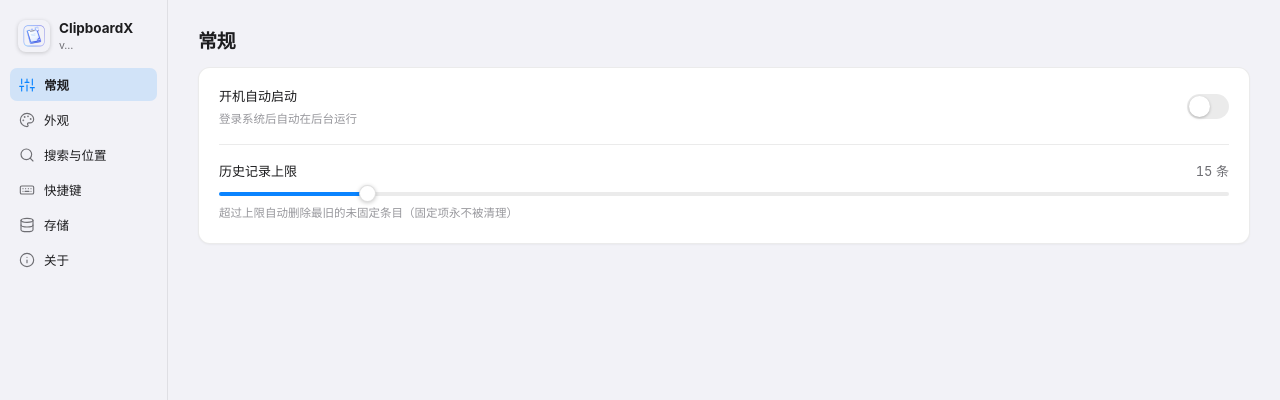
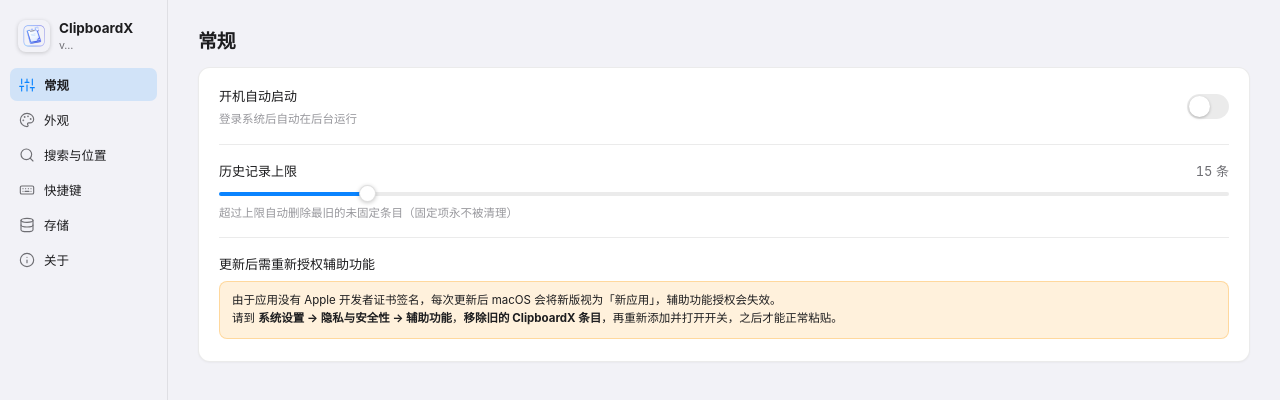
Before and after one commit to IronManCantFix/clipboardX, a SvelteKit app: page /settings in a window 1280 px wide. Shown: the top 400 px of the page. Built offline with nearby package versions, Linux system fonts and the light colour scheme.

Commit message:
feat: 设置常规页新增「更新后需重新授权辅助功能」说明
- feat: 说明未签名应用每次更新后需在系统设置中移除并重新添加 ClipboardX 辅助功能授权
- chore: 版本 0.1.20 → 0.2.0

```diff
--- a/src-tauri/tauri.conf.json
+++ b/src-tauri/tauri.conf.json
@@ -1,7 +1,7 @@
 {
   "$schema": "https://schema.tauri.app/config/2",
   "productName": "ClipboardX",
-  "version": "0.1.20",
+  "version": "0.2.0",
   "identifier": "com.clipboardx.app",
   "build": {
     "beforeDevCommand": "npm run dev",
--- a/src/routes/settings/+page.svelte
+++ b/src/routes/settings/+page.svelte
@@ -271,6 +271,14 @@
                    style="--p:{pct(settings.history_limit, 1, 100)}%"
                    oninput={(e) => set('history_limit', Number((e.target as HTMLInputElement).value))} />
             <p class="hint">超过上限自动删除最旧的未固定条目（固定项永不被清理）</p>
+          </div>
+          <div class="divider"></div>
+          <div class="field">
+            <span class="lbl">更新后需重新授权辅助功能</span>
+            <div class="notice">
+              由于应用没有 Apple 开发者证书签名，每次更新后 macOS 会将新版视为「新应用」，辅助功能授权会失效。<br />
+              请到 <b>系统设置 → 隐私与安全性 → 辅助功能</b>，<b>移除旧的 ClipboardX 条目</b>，再重新添加并打开开关，之后才能正常粘贴。
+            </div>
           </div>
         </div>
       </section>
@@ -993,4 +1001,15 @@
     background: var(--bg);
     border-radius: 7px;
   }
+
+  .notice {
+    margin-top: 8px;
+    padding: 10px 12px;
+    background: rgba(255, 159, 10, 0.14);
+    border: 1px solid rgba(255, 159, 10, 0.3);
+    border-radius: 8px;
+    font-size: 11.5px;
+    line-height: 1.55;
+    color: var(--text);
+  }
 </style>
```
Also changed, not shown: 1 other file (tests, documents, lock files or other folders).
